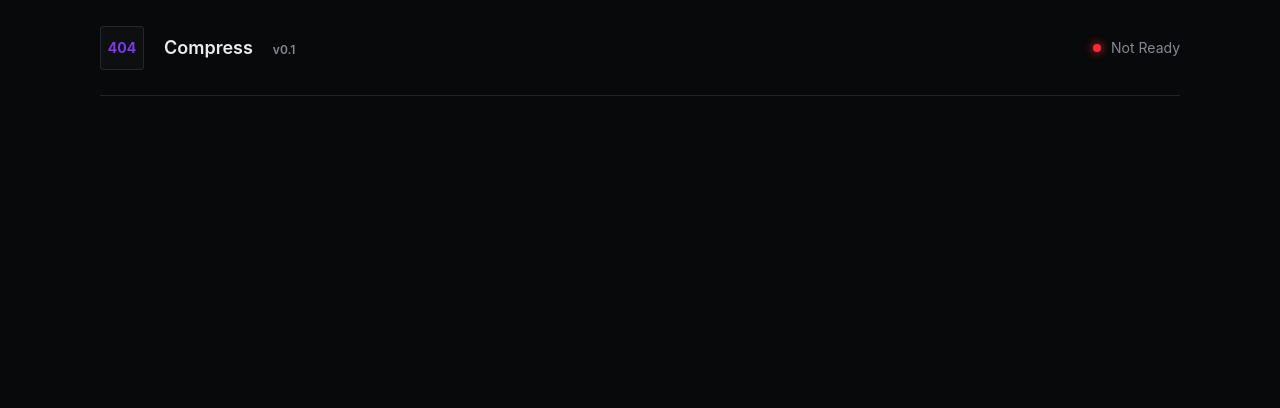
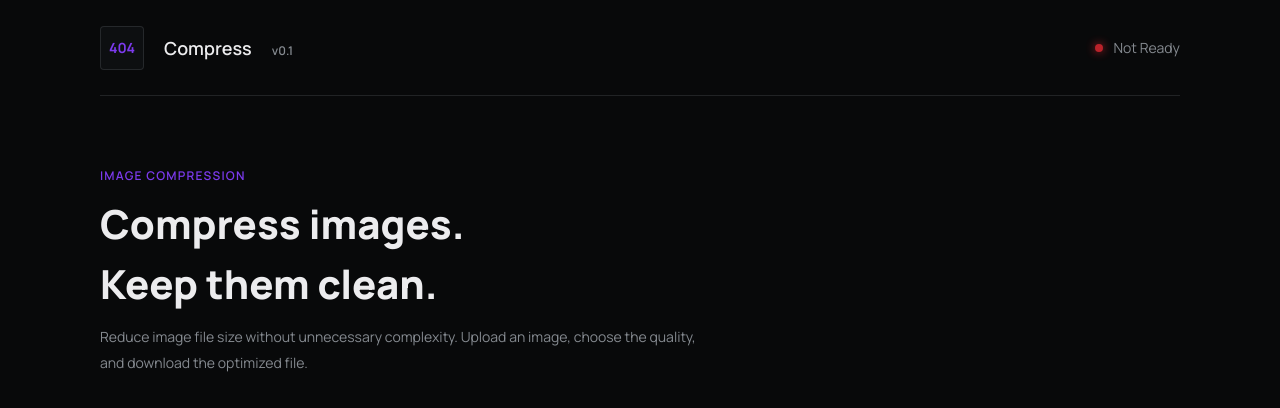
Before and after one commit to Alireza-404/404-Compress, a React (Vite) app: page / in a window 1280 px wide. Before the commit this address had no page. Shown: the top 408 px of the page. Built offline with nearby package versions, Linux system fonts and the light colour scheme.

Commit message:
Complete the intro section

```diff
--- a/index.html
+++ b/index.html
@@ -2,11 +2,10 @@
 <html lang="en">
   <head>
     <meta charset="UTF-8" />
-    <link rel="icon" type="image/svg+xml" href="/favicon.svg" />
     <meta name="viewport" content="width=device-width, initial-scale=1.0" />
-    <title>my-app</title>
+    <title>404 Compress</title>
   </head>
-  <body>
+  <body class="bg-[#08090a]">
     <div id="root"></div>
     <script type="module" src="/src/main.tsx"></script>
   </body>
--- a/src/App.css
+++ b/src/App.css
@@ -0,0 +1,8 @@
+body {
+  font-family: "Manrope", sans-serif;
+}
+
+body::selection {
+  background-color: #7c3aed78;
+  color: #ececee;
+}
--- a/src/App.tsx
+++ b/src/App.tsx
@@ -1,9 +1,19 @@
+import Intro from "./components/Intro/Intro";
 import Navbar from "./components/Navbar/Navbar";
+import "./App.css";
 
 function App() {
   return (
     <div className="w-full min-h-screen bg-[#08090a]">
       <Navbar />
+
+      <main>
+        <section id="intro-section">
+          <div className="px-4 xl:px-25 2xl:px-55 py-18">
+            <Intro />
+          </div>
+        </section>
+      </main>
     </div>
   );
 }
--- /dev/null
+++ b/src/components/Intro/Intro.tsx
@@ -0,0 +1,21 @@
+export default function Intro() {
+  return (
+    <div className="flex flex-col gap-y-2.5">
+      <span className="text-primary text-xs uppercase font-semibold tracking-widest">
+        Image compression
+      </span>
+
+      <h1
+        className="text-[30px] md:text-[40px] font-black text-ec max-w-80
+        md:max-w-100"
+      >
+        Compress images. Keep them clean.
+      </h1>
+
+      <p className="text-secondary text-sm leading-6.5 max-w-150">
+        Reduce image file size without unnecessary complexity. Upload an image,
+        choose the quality, and download the optimized file.
+      </p>
+    </div>
+  );
+}
--- a/src/index.css
+++ b/src/index.css
@@ -1,3 +1,4 @@
+@import url("https://fonts.googleapis.com/css2?family=Manrope:wght@200;300;400;500;600;700;800&display=swap");
 @import "tailwindcss";
 
 @theme {
```
